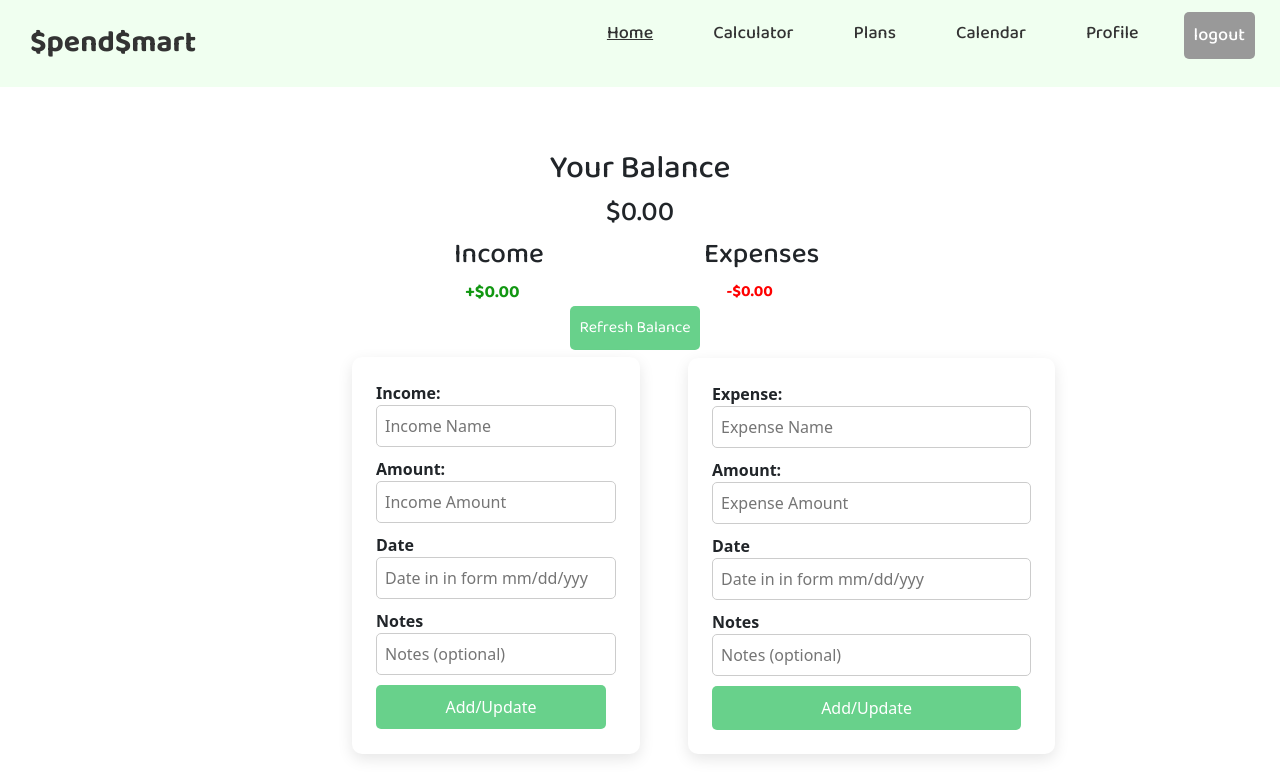
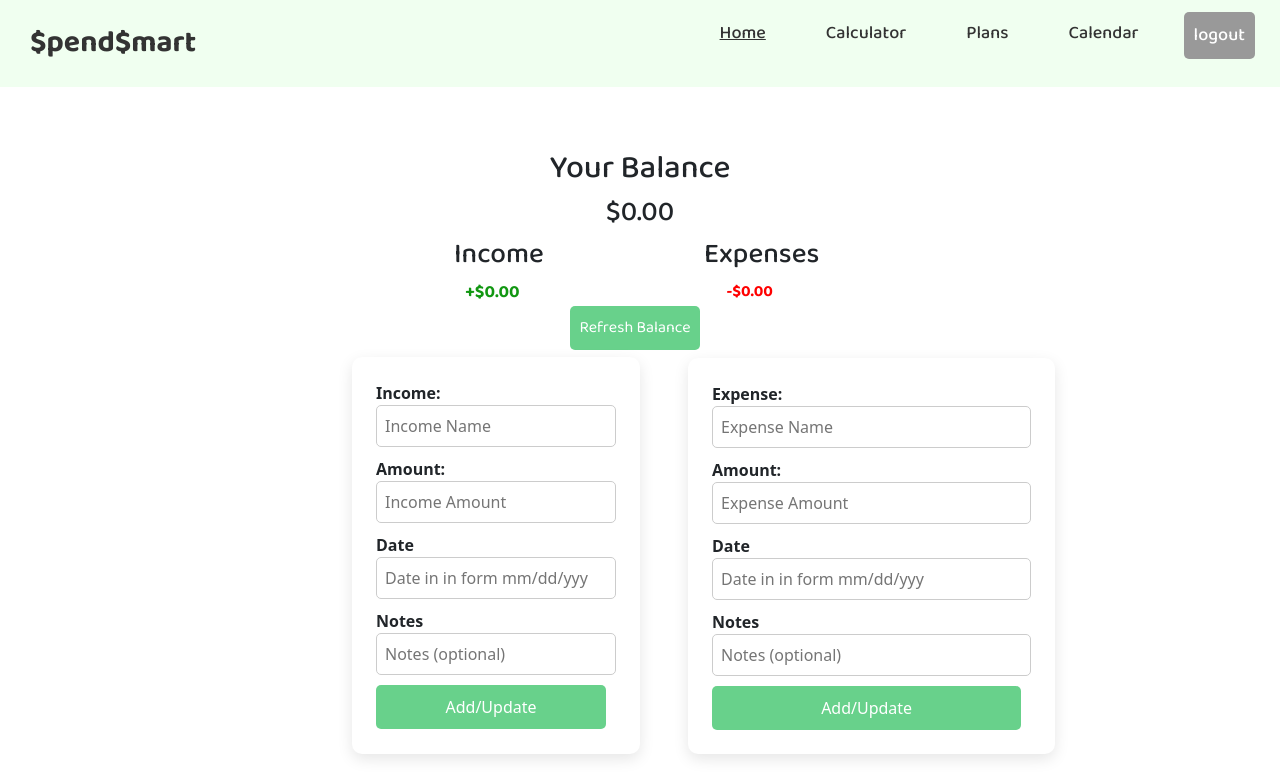
Before and after one commit to geoffreyxu/SpendSmart, a React (Create React App) app: page /hometest in a window 1280 px wide. Shown: the top 772 px of the page. Built offline with nearby package versions, Linux system fonts and the light colour scheme; no server answers; a web font is replaced by a local one.

Commit message:
Removing profile comonent
Its very buggy/not a necessary component

```diff
--- a/src/components/header/Header.js
+++ b/src/components/header/Header.js
@@ -81,18 +81,6 @@ const Header = () => {
                      Calendar
                   </NavLink>
                </li>
-               <li>
-                  <NavLink
-                     className="active"
-                     to="/Profile"
-                     style={({ isActive }) =>
-                        isActive ? activeStyle : undefined
-                     }
-                  >
-                     Profile
-                  </NavLink>
-               </li>
-
 
 
                <li>
```
